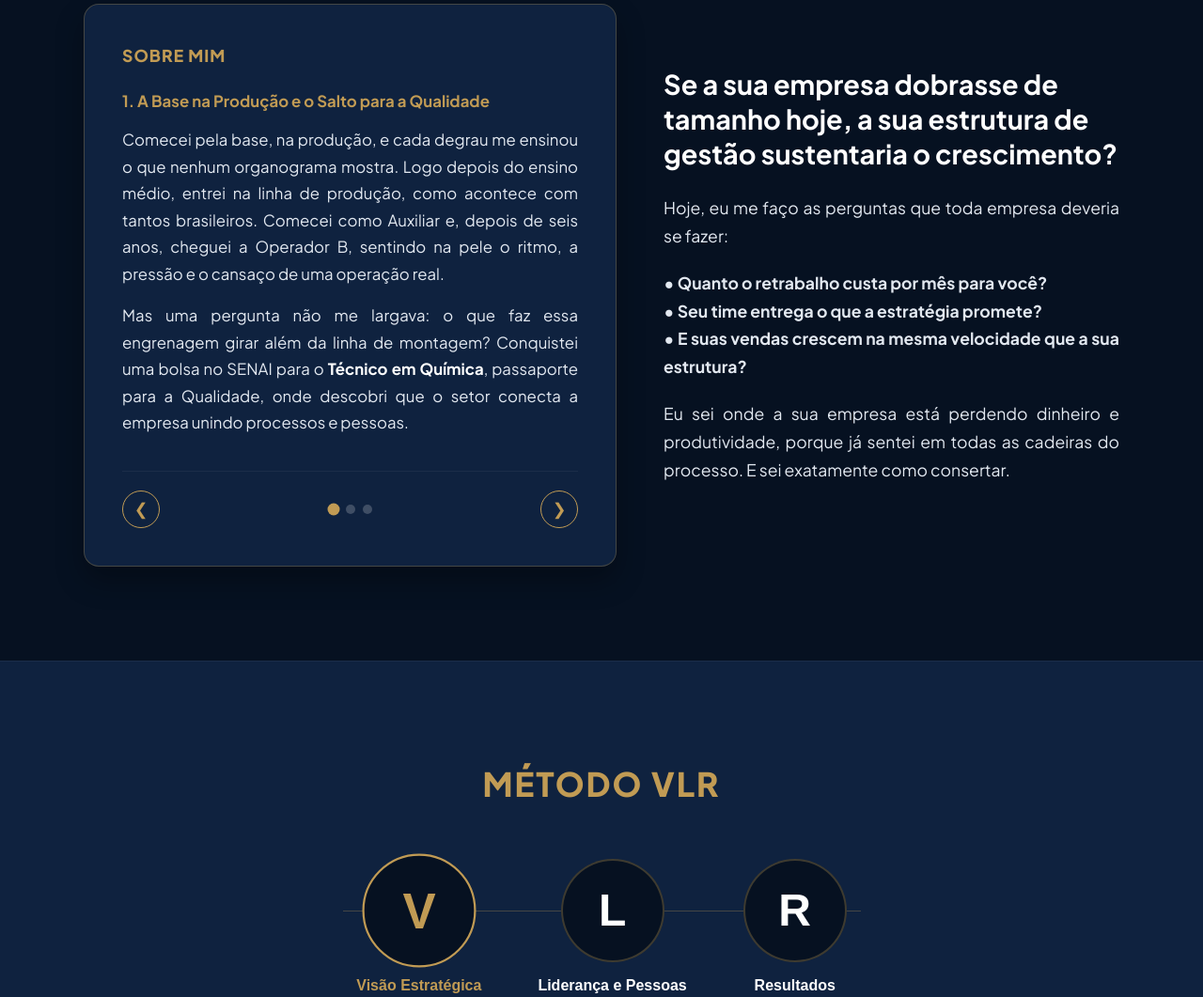
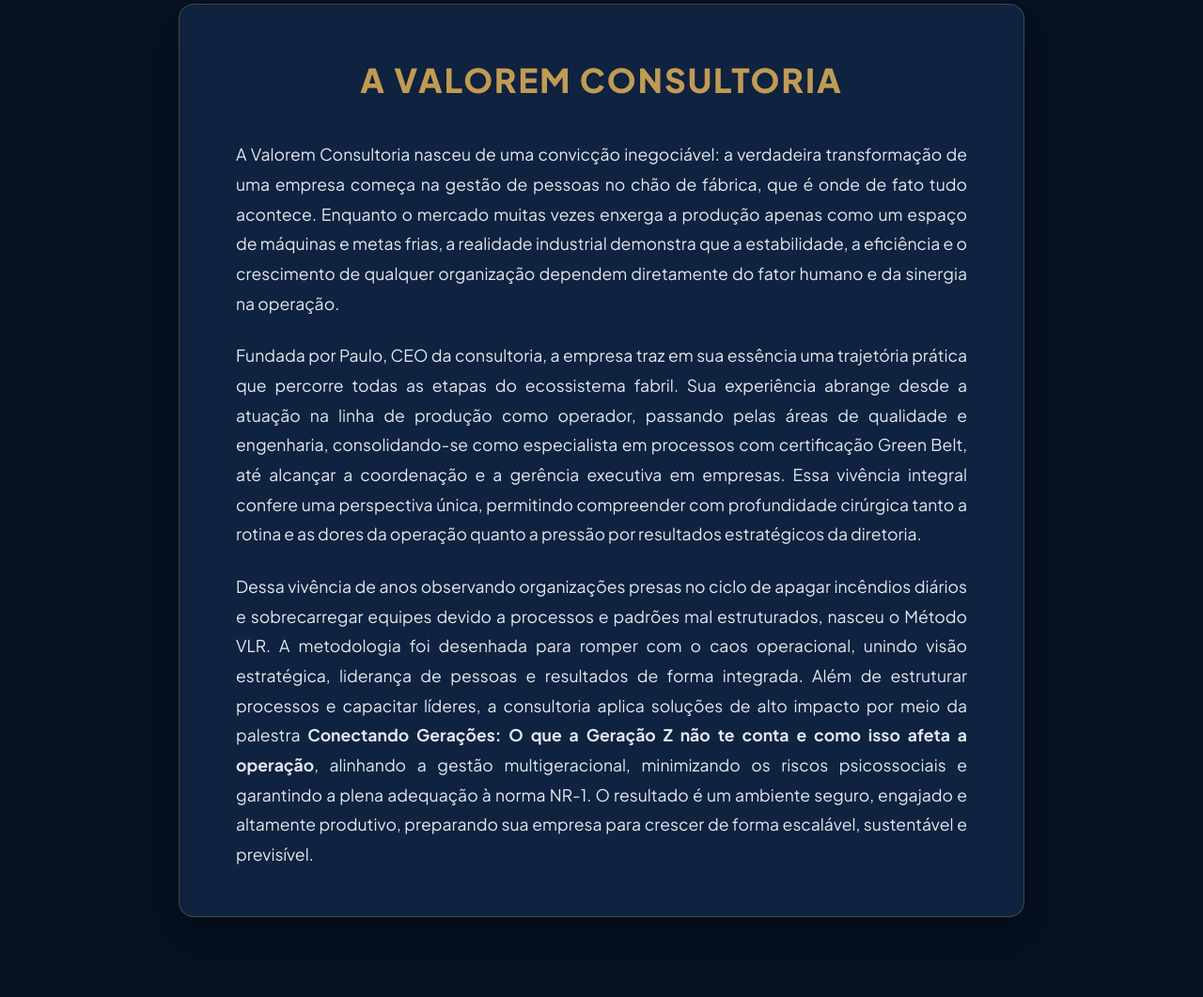
Before and after one commit to Pauloantonio260206/valorem, a plain HTML site: page index.html in a window 1280 px wide. Shown: the part 1148-2209 px from the top of the page at 94% size. Drawn offline with Linux system fonts and the light colour scheme.

Commit message:
Add files via upload

```diff
--- a/index.html
+++ b/index.html
@@ -98,28 +98,13 @@
         .quote-text { font-size: 1.6rem; font-weight: 500; color: #FFFFFF; line-height: 1.5; font-style: italic; margin-bottom: 24px; max-width: 800px; margin-left: auto; margin-right: auto; }
         .quote-author { font-size: 1rem; color: var(--accent-gold); font-weight: 700; text-transform: uppercase; letter-spacing: 1px; }
 
-        /* SOBRE MIM (CARROSSEL ESQUERDA, TEXTO DIREITA) */
+        /* SEÇÃO SOBRE A VALOREM (ESTILO INSTITUCIONAL LIMPO E ELEGANTE) */
         .sobre { padding: 100px 0; background: var(--primary-navy); color: #FFFFFF; }
-        .sobre-wrapper { display: flex; align-items: stretch; gap: 50px; }
-
-        .carousel-container { flex: 1; width: 100%; position: relative; background: var(--navy-light); border: 1px solid var(--border-color); border-radius: 16px; padding: 40px; box-shadow: 0 15px 30px rgba(0,0,0,0.3); display: flex; flex-direction: column; justify-content: space-between; }
-
-        .carousel-slide { display: none; animation: fadeInSlide 0.6s ease-in-out; }
-        .carousel-slide.active { display: block; }
-        @keyframes fadeInSlide { from { opacity: 0; transform: translateX(20px); } to { opacity: 1; transform: translateX(0); } }
-
-        .carousel-slide p { font-size: 1.05rem; color: #E2E8F0; margin-bottom: 16px; line-height: 1.7; text-align: justify; }
-        .carousel-slide b { color: #FFFFFF; font-weight: 700; }
-
-        .carousel-controls { display: flex; justify-content: space-between; align-items: center; margin-top: 20px; border-top: 1px solid rgba(255,255,255,0.05); padding-top: 20px; }
-        .carousel-btn { background: transparent; border: 1px solid var(--accent-gold); color: var(--accent-gold); width: 40px; height: 40px; border-radius: 50%; font-size: 1.1rem; cursor: pointer; transition: var(--transition); display: flex; align-items: center; justify-content: center; }
-        .carousel-btn:hover { background: var(--accent-gold); color: var(--primary-navy); }
-        .carousel-dots { display: flex; gap: 8px; }
-        .dot { width: 10px; height: 10px; border-radius: 50%; background: rgba(255,255,255,0.2); cursor: pointer; transition: var(--transition); }
-        .dot.active { background: var(--accent-gold); transform: scale(1.3); }
-
-        .sobre-conteudo { flex: 1; display: flex; flex-direction: column; justify-content: center; }
-        .sobre-conteudo p { font-size: 1.1rem; color: #E2E8F0; line-height: 1.7; margin-bottom: 20px; text-align: justify; }
+        .sobre-container { max-width: 900px; margin: 0 auto; background: var(--navy-light); border: 1px solid var(--border-color); border-radius: 16px; padding: 50px 60px; box-shadow: 0 20px 40px rgba(0,0,0,0.3); }
+        .sobre-header { text-align: center; margin-bottom: 35px; }
+        .sobre-header h2 { font-size: 2.2rem; color: var(--accent-gold); font-weight: 800; text-transform: uppercase; letter-spacing: 2px; }
+        .sobre-content p { font-size: 1.1rem; color: #E2E8F0; line-height: 1.8; margin-bottom: 24px; text-align: justify; }
+        .sobre-content p:last-child { margin-bottom: 0; }
 
         /* MÉTODO VLR */
         .metodo { padding: 100px 0; background-color: var(--navy-light); border-top: 1px solid rgba(255,255,255,0.05); border-bottom: 1px solid rgba(255,255,255,0.05); }
@@ -138,6 +123,7 @@
         .vlr-content-display { background: var(--primary-navy); border: 1px solid var(--border-color); border-radius: 16px; padding: 50px; max-width: 800px; margin: 0 auto; text-align: center; min-height: 180px; display: flex; align-items: center; justify-content: center; }
         .vlr-text-block { display: none; animation: fadeInSlide 0.5s; }
         .vlr-text-block.active { display: block; }
+        @keyframes fadeInSlide { from { opacity: 0; transform: translateY(10px); } to { opacity: 1; transform: translateY(0); } }
         .vlr-text-block h3 { font-size: 1.6rem; color: var(--accent-gold); margin-bottom: 16px; font-weight: 800; }
         .vlr-text-block p { font-size: 1.15rem; color: #E2E8F0; line-height: 1.7; }
 
@@ -190,7 +176,7 @@
             .vlr-diagram::before { display: none; }
             .nav-links { display: none; }
             .hero h1 { font-size: 2.2rem; }
-            .carousel-container { padding: 30px 20px; }
+            .sobre-container { padding: 30px 20px; }
             .logo-quadrada-container { width: 250px; height: 250px; margin: 0 auto; }
         }
     </style>
@@ -210,7 +196,7 @@
                 </div>
             </div>
             <nav class="nav-links">
-                <a href="#sobre">Sobre Mim</a>
+                <a href="#sobre">A Valorem</a>
                 <a href="#metodo">Método VLR</a>
                 <a href="#atuacao">Atuação</a>
                 <a href="#palestras">Palestras</a>
@@ -241,62 +227,20 @@
             </div>
         </section>
 
-        <!-- SOBRE MIM (CARROSSEL ESQUERDA, TEXTO DIREITA) -->
+        <!-- SOBRE A VALOREM (TEXTO INSTITUCIONAL OFICIAL) -->
         <section class="sobre" id="sobre">
             <div class="container">
-                <div class="sobre-wrapper">
+                <div class="sobre-container reveal">
+                    <div class="sobre-header">
+                        <h2>A Valorem Consultoria</h2>
+                    </div>
+                    <div class="sobre-content">
+                        <p>A Valorem Consultoria nasceu de uma convicção inegociável: a verdadeira transformação de uma empresa começa na gestão de pessoas no chão de fábrica, que é onde de fato tudo acontece. Enquanto o mercado muitas vezes enxerga a produção apenas como um espaço de máquinas e metas frias, a realidade industrial demonstra que a estabilidade, a eficiência e o crescimento de qualquer organização dependem diretamente do fator humano e da sinergia na operação.</p>
 
-                    <!-- LADO ESQUERDO: CARROSSEL COM A SUA HISTÓRIA -->
-                    <div class="carousel-container reveal">
-                        <div style="font-size: 1.1rem; color: var(--accent-gold); font-weight: 800; text-transform: uppercase; letter-spacing: 1px; margin-bottom: 20px;">Sobre Mim</div>
+                        <p>Fundada por Paulo, CEO da consultoria, a empresa traz em sua essência uma trajetória prática que percorre todas as etapas do ecossistema fabril. Sua experiência abrange desde a atuação na linha de produção como operador, passando pelas áreas de qualidade e engenharia, consolidando-se como especialista em processos com certificação Green Belt, até alcançar a coordenação e a gerência executiva em empresas. Essa vivência integral confere uma perspectiva única, permitindo compreender com profundidade cirúrgica tanto a rotina e as dores da operação quanto a pressão por resultados estratégicos da diretoria.</p>
 
-                        <!-- SLIDE 1 -->
-                        <div class="carousel-slide active" id="slide-0">
-                            <p style="color: var(--accent-gold); font-weight: 700; margin-bottom: 12px;">1. A Base na Produção e o Salto para a Qualidade</p>
-                            <p>Comecei pela base, na produção, e cada degrau me ensinou o que nenhum organograma mostra. Logo depois do ensino médio, entrei na linha de produção, como acontece com tantos brasileiros. Comecei como Auxiliar e, depois de seis anos, cheguei a Operador B, sentindo na pele o ritmo, a pressão e o cansaço de uma operação real.</p>
-                            <p>Mas uma pergunta não me largava: o que faz essa engrenagem girar além da linha de montagem? Conquistei uma bolsa no SENAI para o <b>Técnico em Química</b>, passaporte para a Qualidade, onde descobri que o setor conecta a empresa unindo processos e pessoas.</p>
-                        </div>
-
-                        <!-- SLIDE 2 -->
-                        <div class="carousel-slide" id="slide-1">
-                            <p style="color: var(--accent-gold); font-weight: 700; margin-bottom: 12px;">2. Engenharia, Metodologias Globais e o MBA na USP</p>
-                            <p>Fiz o ENEM, tirei nota máxima e conquistei bolsa integral em <b>Engenharia de Produção</b>. Dominei metodologias rigorosas (APQP, PPAP, CEP Avançado, Auditor VDA) e tornei-me Especialista Internacional na Metodologia 8D.</p>
-                            <p>Liderando projetos complexos Green Belt, entreguei mais de 1 milhão de dólares em <i>saving</i>. Ao assumir grandes equipes, esbarrei na ferida do mercado: a falta de líderes preparados. Fui atrás das respostas e concluí o <b>MBA em Gestão de Pessoas na USP</b>.</p>
-                        </div>
-
-                        <!-- SLIDE 3 -->
-                        <div class="carousel-slide" id="slide-2">
-                            <p style="color: var(--accent-gold); font-weight: 700; margin-bottom: 12px;">3. Visão Estratégica, Vendas e o Método VLR</p>
-                            <p>Em cargos de gestão estratégica, assumi empresas que funcionavam no improviso e reestruturei os processos de ponta a ponta.</p>
-                            <p>Para fechar o ciclo de entendimento do negócio, atuei como vendedor por um ano. Aplicando vendas 360, aumentei a carteira global em mais de 50% (crescimento de 70% em um único cliente). Vivenciei todas essas dores e criei o <b>Método VLR</b> e a Valorem Consultoria.</p>
-                        </div>
-
-                        <!-- Controlos do Carrossel -->
-                        <div class="carousel-controls">
-                            <button class="carousel-btn" onclick="mudarSlide(-1)">&#10094;</button>
-                            <div class="carousel-dots">
-                                <span class="dot active" onclick="irParaSlide(0)"></span>
-                                <span class="dot" onclick="irParaSlide(1)"></span>
-                                <span class="dot" onclick="irParaSlide(2)"></span>
-                            </div>
-                            <button class="carousel-btn" onclick="mudarSlide(1)">&#10095;</button>
-                        </div>
-
+                        <p>Dessa vivência de anos observando organizações presas no ciclo de apagar incêndios diários e sobrecarregar equipes devido a processos e padrões mal estruturados, nasceu o Método VLR. A metodologia foi desenhada para romper com o caos operacional, unindo visão estratégica, liderança de pessoas e resultados de forma integrada. Além de estruturar processos e capacitar líderes, a consultoria aplica soluções de alto impacto por meio da palestra <b>Conectando Gerações: O que a Geração Z não te conta e como isso afeta a operação</b>, alinhando a gestão multigeracional, minimizando os riscos psicossociais e garantindo a plena adequação à norma NR-1. O resultado é um ambiente seguro, engajado e altamente produtivo, preparando sua empresa para crescer de forma escalável, sustentável e previsível.</p>
                     </div>
-
-                    <!-- LADO DIREITO: TEXTO DE IMPACTO E PERGUNTAS -->
-                    <div class="sobre-conteudo reveal">
-                        <h3 style="font-size: 1.8rem; color: #FFFFFF; margin-bottom: 24px; line-height: 1.3;">Se a sua empresa dobrasse de tamanho hoje, a sua estrutura de gestão sustentaria o crescimento?</h3>
-
-                        <p>Hoje, eu me faço as perguntas que toda empresa deveria se fazer:</p>
-
-                        <p><b>• Quanto o retrabalho custa por mês para você?</b><br>
-                        <b>• Seu time entrega o que a estratégia promete?</b><br>
-                        <b>• E suas vendas crescem na mesma velocidade que a sua estrutura?</b></p>
-
-                        <p>Eu sei onde a sua empresa está perdendo dinheiro e produtividade, porque já sentei em todas as cadeiras do processo. E sei exatamente como consertar.</p>
-                    </div>
-
                 </div>
             </div>
         </section>
@@ -458,23 +402,6 @@
         window.addEventListener("scroll", reveal);
         setTimeout(reveal, 100);
 
-        let slideAtual = 0;
-        const slides = document.querySelectorAll('.carousel-slide');
-        const dots = document.querySelectorAll('.dot');
-        function irParaSlide(index) {
-            slides.forEach(s => s.classList.remove('active'));
-            dots.forEach(d => d.classList.remove('active'));
-            slideAtual = index;
-            slides[slideAtual].classList.add('active');
-            dots[slideAtual].classList.add('active');
-        }
-        function mudarSlide(direcao) {
-            let novoIndex = slideAtual + direcao;
-            if (novoIndex >= slides.length) novoIndex = 0;
-            if (novoIndex < 0) novoIndex = slides.length - 1;
-            irParaSlide(novoIndex);
-        }
-
         function mostrarVLR(letra) {
             document.querySelectorAll('.vlr-text-block').forEach(b => b.classList.remove('active'));
             document.querySelectorAll('.vlr-btn').forEach(b => b.classList.remove('active-btn'));
```
